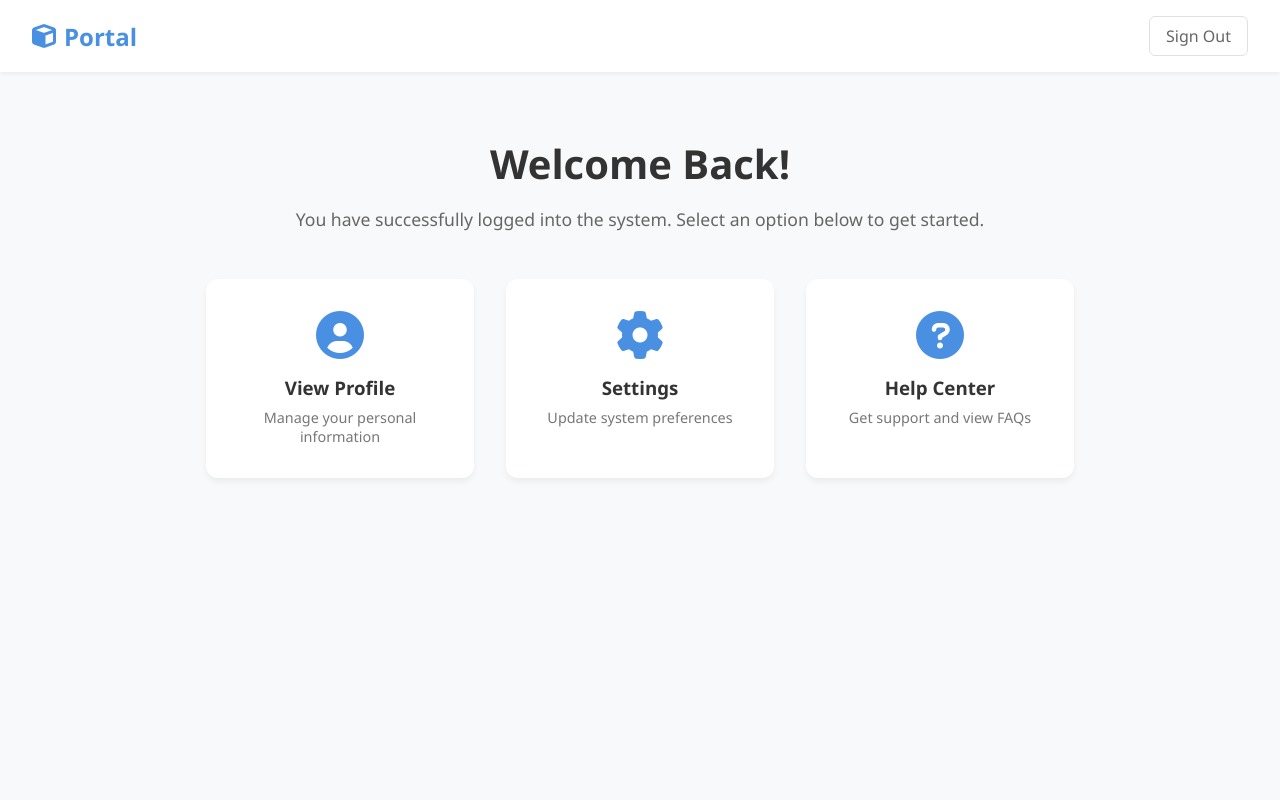
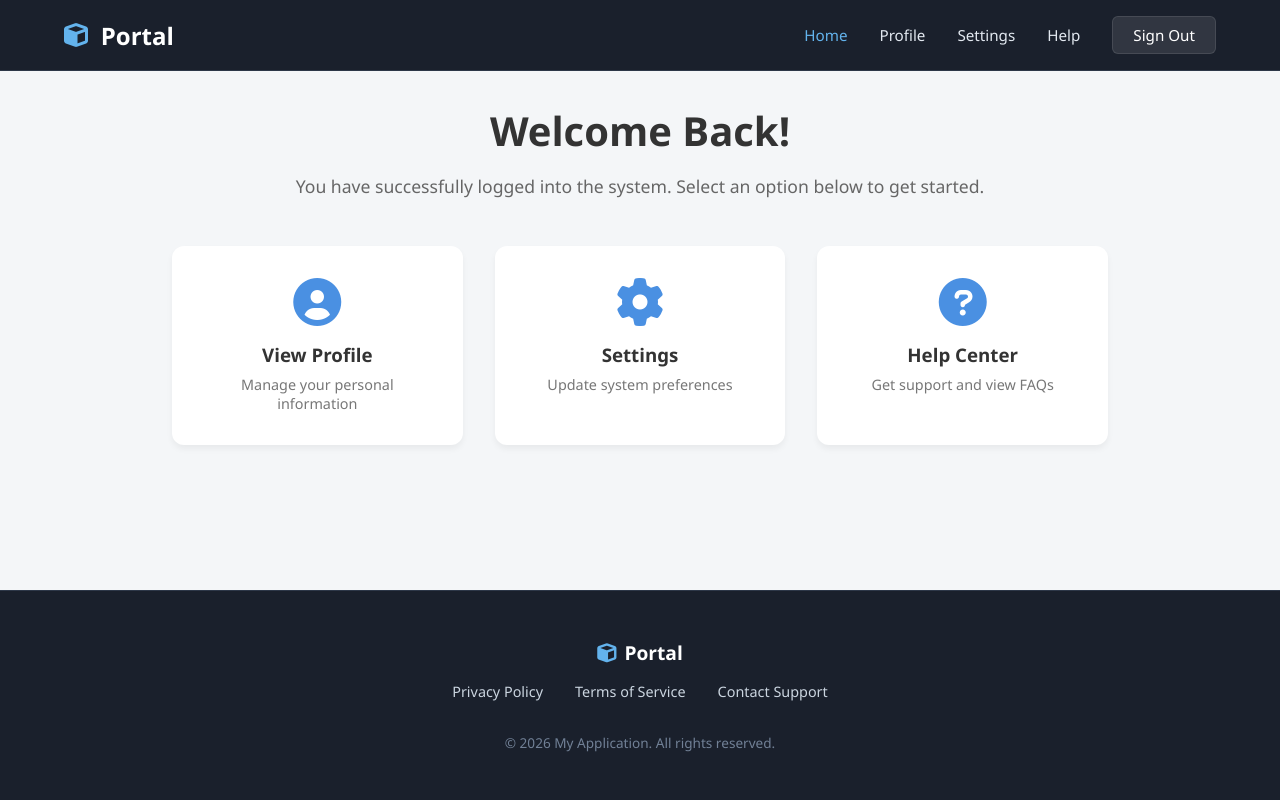
Before and after one commit to Marco16005/Login, a plain HTML site: page home.html in a window 1280 px wide. Drawn offline with Linux system fonts and the light colour scheme.

Commit message:
Agregar elementos

```diff
--- a/home.html
+++ b/home.html
@@ -7,13 +7,19 @@
     <link rel="stylesheet" href="style.css">
     <link rel="stylesheet" href="https://cdnjs.cloudflare.com/ajax/libs/font-awesome/6.0.0/css/all.min.css">
 </head>
-<body class="home-body">
+<body class="interior-page">
     <!-- Simple Navbar -->
     <nav class="navbar">
         <div class="logo">
             <i class="fas fa-cube"></i> Portal
         </div>
-        <a href="index.html" class="logout-link">Sign Out</a>
+        <div class="nav-links">
+            <a href="home.html" class="active">Home</a>
+            <a href="profile.html">Profile</a>
+            <a href="settings.html">Settings</a>
+            <a href="help.html">Help</a>
+            <a href="index.html" class="logout-link">Sign Out</a>
+        </div>
     </nav>
 
     <!-- Main Welcome Section -->
@@ -25,24 +31,38 @@
 
         <!-- Simple Grid Options -->
         <div class="options-grid">
-            <div class="option-card">
+            <a href="profile.html" class="option-card" style="text-decoration: none; color: inherit;">
                 <i class="fas fa-user-circle"></i>
                 <h3>View Profile</h3>
                 <p>Manage your personal information</p>
-            </div>
+            </a>
 
-            <div class="option-card">
+            <a href="settings.html" class="option-card" style="text-decoration: none; color: inherit;">
                 <i class="fas fa-cog"></i>
                 <h3>Settings</h3>
                 <p>Update system preferences</p>
-            </div>
+            </a>
 
-            <div class="option-card">
+            <a href="help.html" class="option-card" style="text-decoration: none; color: inherit;">
                 <i class="fas fa-question-circle"></i>
                 <h3>Help Center</h3>
                 <p>Get support and view FAQs</p>
-            </div>
+            </a>
         </div>
     </main>
+
+    <footer class="site-footer">
+        <div class="footer-content">
+            <div class="footer-brand">
+                <i class="fas fa-cube"></i> Portal
+            </div>
+            <div class="footer-links">
+                <a href="#">Privacy Policy</a>
+                <a href="#">Terms of Service</a>
+                <a href="help.html">Contact Support</a>
+            </div>
+            <p class="footer-copyright">&copy; 2026 My Application. All rights reserved.</p>
+        </div>
+    </footer>
 </body>
 </html>
--- a/style.css
+++ b/style.css
@@ -84,60 +84,8 @@ button:active {
 }
 
 /* ============================
-   HOME PAGE STYLES (Simplified)
+   HOME PAGE CONTENT
    ============================ */
-
-/* Distinct body background for home to differentiate from login */
-body.home-body {
-    background-color: #f8f9fa;
-    display: block; /* Overrides flex center from login */
-    height: auto;
-    min-height: 100vh;
-}
-
-/* Simple Navbar */
-.navbar {
-    background: white;
-    padding: 1rem 2rem;
-    display: flex;
-    justify-content: space-between;
-    align-items: center;
-    box-shadow: 0 2px 4px rgba(0,0,0,0.05);
-}
-
-.logo {
-    font-size: 1.5rem;
-    font-weight: bold;
-    color: #4a90e2;
-    display: flex;
-    align-items: center;
-    gap: 0.5rem;
-}
-
-.logout-link {
-    text-decoration: none;
-    color: #666;
-    font-weight: 500;
-    padding: 0.5rem 1rem;
-    border: 1px solid #e1e1e1;
-    border-radius: 6px;
-    transition: all 0.3s;
-}
-
-.logout-link:hover {
-    background-color: #ffebee;
-    border-color: #ffcdd2;
-    color: #dc3545;
-}
-
-/* Main Content Area */
-.home-content {
-    max-width: 900px; /* Limits width nicely */
-    margin: 4rem auto; /* Centers horizontally + top margin */
-    padding: 0 1rem;
-    background: transparent; /* Override .container white bg */
-    box-shadow: none; /* Override .container shadow */
-}
 
 .welcome-section {
     text-align: center;
@@ -193,6 +141,171 @@ body.home-body {
     font-size: 0.9rem;
 }
 
+/* ============================
+   SHARED HEADER & FOOTER
+   ============================ */
+
+/* Page Layout */
+body.interior-page, body.home-body {
+    background-color: #f4f6f8;
+    display: flex;
+    flex-direction: column;
+    min-height: 100vh;
+    justify-content: flex-start;
+    align-items: stretch;
+}
+
+/* Header / Navbar */
+.navbar {
+    background-color: #1a202c; /* Modern Dark Theme */
+    padding: 1rem 5%;
+    display: flex;
+    justify-content: space-between;
+    align-items: center;
+    width: 100%;
+    position: static; /* Prevents overlap with content */
+    border-bottom: 1px solid #2d3748;
+}
+
+.logo {
+    font-size: 1.5rem;
+    font-weight: 700;
+    color: #ffffff;
+    display: flex;
+    align-items: center;
+    gap: 0.8rem;
+    text-decoration: none;
+}
+
+.logo i {
+    color: #63b3ed; /* Softer blue for dark background */
+}
+
+.nav-links {
+    display: flex;
+    gap: 2rem;
+    align-items: center;
+    flex-wrap: wrap;
+}
+
+.nav-links a {
+    text-decoration: none;
+    color: #e2e8f0;
+    font-weight: 500;
+    font-size: 0.95rem;
+    transition: color 0.2s;
+}
+
+.nav-links a:hover,
+.nav-links a.active {
+    color: #63b3ed;
+}
+
+.logout-link {
+    background-color: rgba(255, 255, 255, 0.1);
+    color: #ffffff !important;
+    padding: 0.5rem 1.25rem !important;
+    border-radius: 6px;
+    border: 1px solid rgba(255,255,255,0.1);
+    transition: all 0.2s ease;
+}
+
+.logout-link:hover {
+    background-color: #e53e3e;
+    border-color: #e53e3e;
+}
+
+/* Footer */
+.site-footer {
+    background-color: #1a202c;
+    color: #a0aec0;
+    padding: 3rem 1rem;
+    margin-top: auto;
+    width: 100%;
+    display: flex;
+    flex-direction: column;
+    align-items: center;
+    gap: 1.5rem;
+    border-top: 1px solid #2d3748;
+}
+
+.footer-content {
+    display: flex;
+    flex-direction: column;
+    align-items: center;
+    gap: 1rem;
+}
+
+.footer-brand {
+    font-weight: 700;
+    color: #ffffff;
+    display: flex;
+    align-items: center;
+    gap: 0.5rem;
+    font-size: 1.2rem;
+}
+
+.footer-brand i {
+    color: #63b3ed;
+}
+
+.footer-links {
+    display: flex;
+    gap: 2rem;
+}
+
+.footer-links a {
+    color: #cbd5e0;
+    text-decoration: none;
+    font-size: 0.9rem;
+    transition: color 0.2s;
+}
+
+.footer-links a:hover {
+    color: #63b3ed;
+}
+
+.footer-copyright {
+    color: #718096;
+    font-size: 0.85rem;
+    margin-top: 1rem;
+}
+
+/* Remove styling that makes them look like floating white boxes */
+.home-content {
+    max-width: 1000px;
+    margin: 2rem auto 3rem;
+    padding: 0 2rem;
+    width: 100%;
+    flex: 1;
+    background: transparent;
+    box-shadow: none;
+    border-radius: 0;
+}
+
+@media (max-width: 768px) {
+    .navbar {
+        padding: 1rem;
+        gap: 1rem;
+    }
+
+    .nav-links {
+        gap: 1rem;
+        justify-content: flex-end;
+    }
+
+    .home-content {
+        padding: 0 1rem;
+    }
+
+    .footer-links {
+        flex-wrap: wrap;
+        justify-content: center;
+        gap: 1rem;
+    }
+}
+
+/* Validation logic (kept at bottom) */
 /* HTML/CSS Validation Logic */
 
 /* 1. Only show validation styles when the user has typed something (not placeholder shown) */
```
Also changed, not shown: help.html (added, +62 -0 lines), index.html (+4 -0 lines), profile.html (added, +72 -0 lines), register.html (added, +66 -0 lines), settings.html (added, +72 -0 lines), 1 other file.
